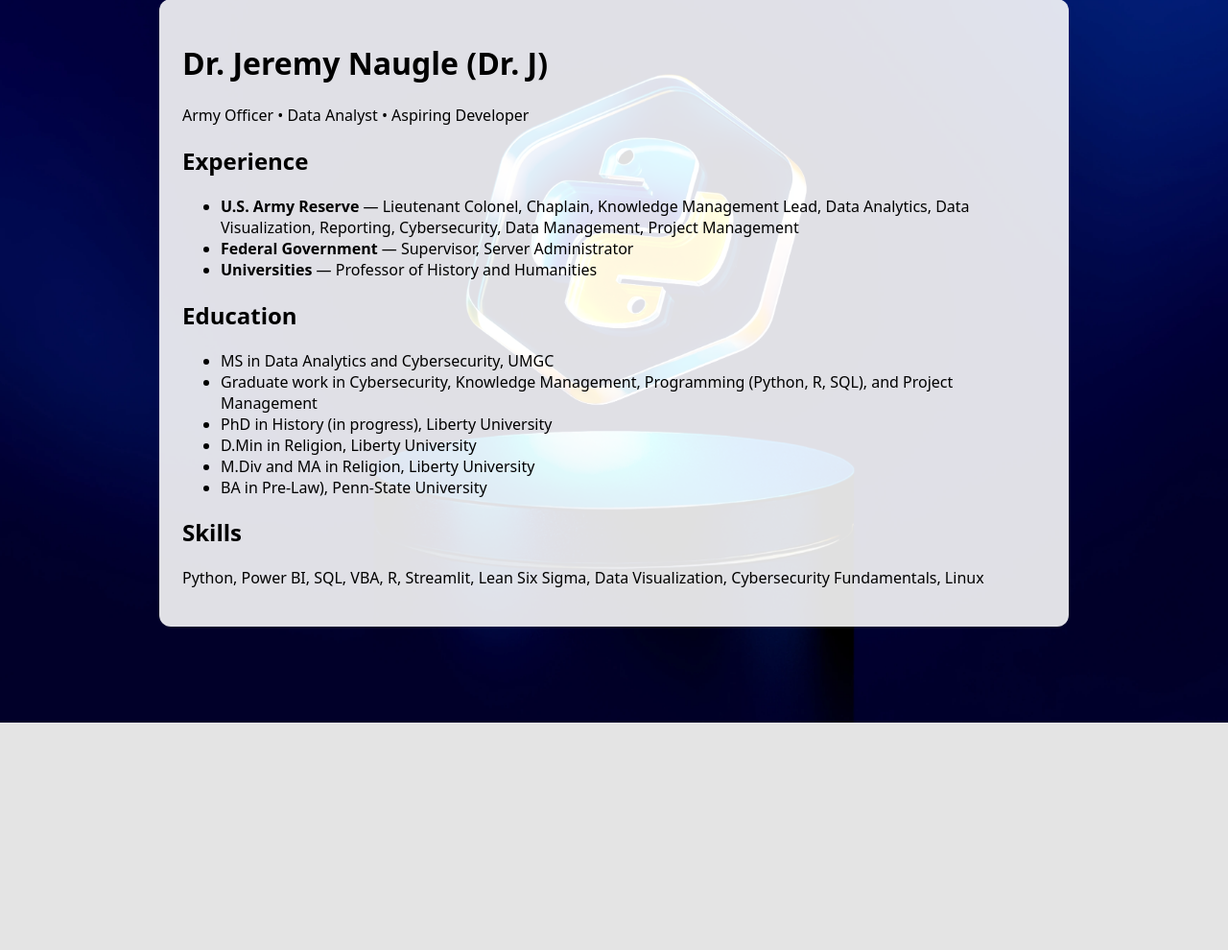
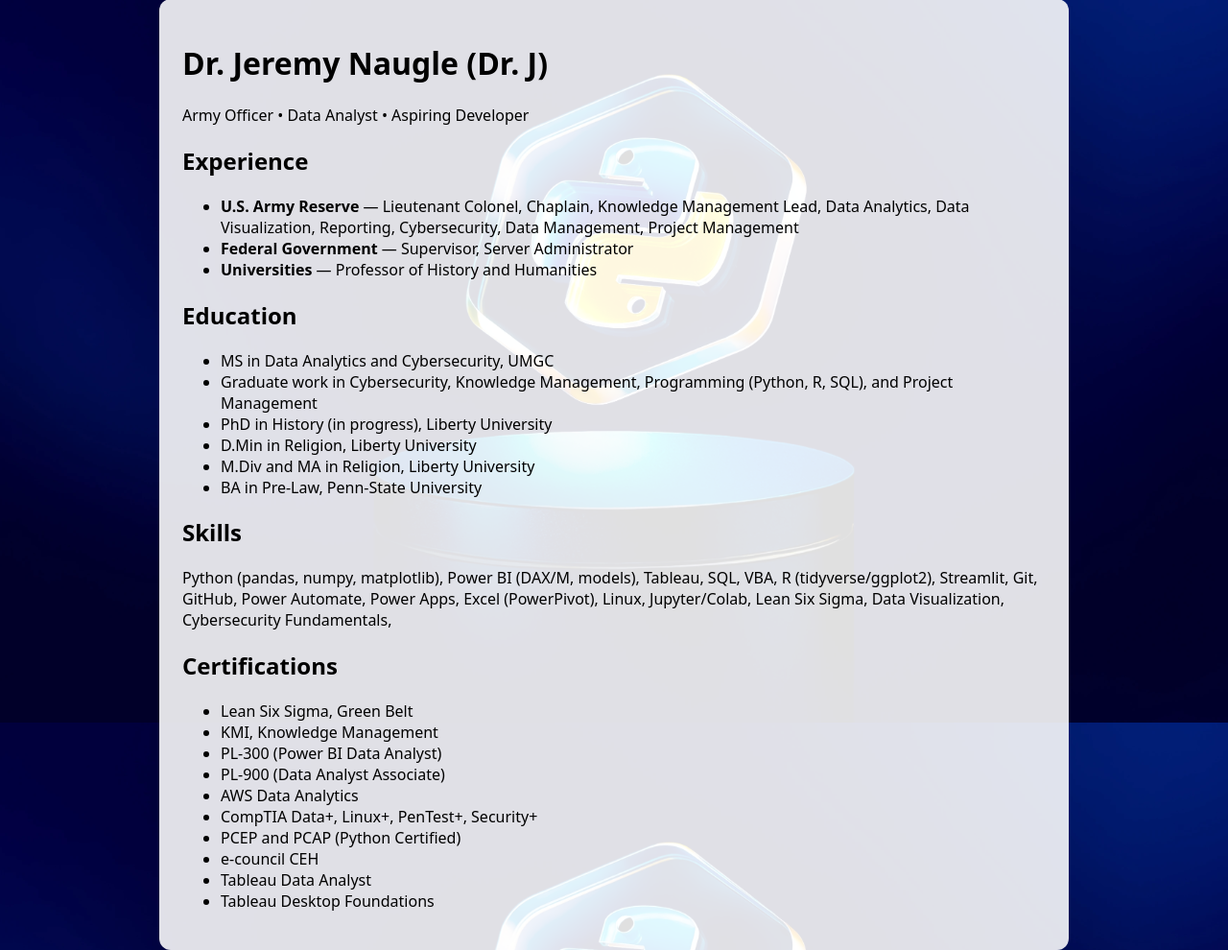
Before and after one commit to jnaugle101/portfolio, a Flask app: page /resume in a window 1280 px wide. Shown: the part 47-1037 px from the top of the page at 96% size. Before the commit the page ends 800 px from the top, so only its background shows below. Run offline with Flask 3, Linux system fonts and the light colour scheme.

Commit message:
Apps: add card UI; resume page update; requirements tweak

```diff
--- a/requirements.txt
+++ b/requirements.txt
@@ -1,2 +1,4 @@
 Flask==3.0.3
 gunicorn==21.2.0
+streamlit
+rapidfuzz
--- a/templates/resume.html
+++ b/templates/resume.html
@@ -25,11 +25,28 @@
       <li>PhD in History (in progress), Liberty University</li>
       <li>D.Min in Religion, Liberty University</li>
       <li>M.Div and MA in Religion, Liberty University</li>
-      <li>BA in Pre-Law), Penn-State University</li>
+      <li>BA in Pre-Law, Penn-State University</li>
     </ul>
 
     <h2>Skills</h2>
-    <p>Python, Power BI, SQL, VBA, R, Streamlit, Lean Six Sigma, Data Visualization, Cybersecurity Fundamentals, Linux</p>
+    <p>Python (pandas, numpy, matplotlib), Power BI (DAX/M, models), Tableau, SQL, VBA, R (tidyverse/ggplot2), Streamlit, Git,
+        GitHub, Power Automate, Power Apps, Excel (PowerPivot),
+        Linux, Jupyter/Colab, Lean Six Sigma,
+        Data Visualization, Cybersecurity Fundamentals, </p>
+
+      <h2>Certifications</h2>
+    <ul>
+      <li>Lean Six Sigma, Green Belt</li>
+      <li>KMI, Knowledge Management</li>
+      <li>PL-300 (Power BI Data Analyst)</li>
+      <li>PL-900 (Data Analyst Associate)</li>
+      <li>AWS Data Analytics</li>
+      <li>CompTIA Data+, Linux+, PenTest+, Security+</li>
+      <li>PCEP and PCAP (Python Certified)</li>
+      <li>e-council CEH</li>
+      <li>Tableau Data Analyst</li>
+       <li>Tableau Desktop Foundations</li>
+    </ul>
   </div>
 </div>
 {% endblock %}
```
